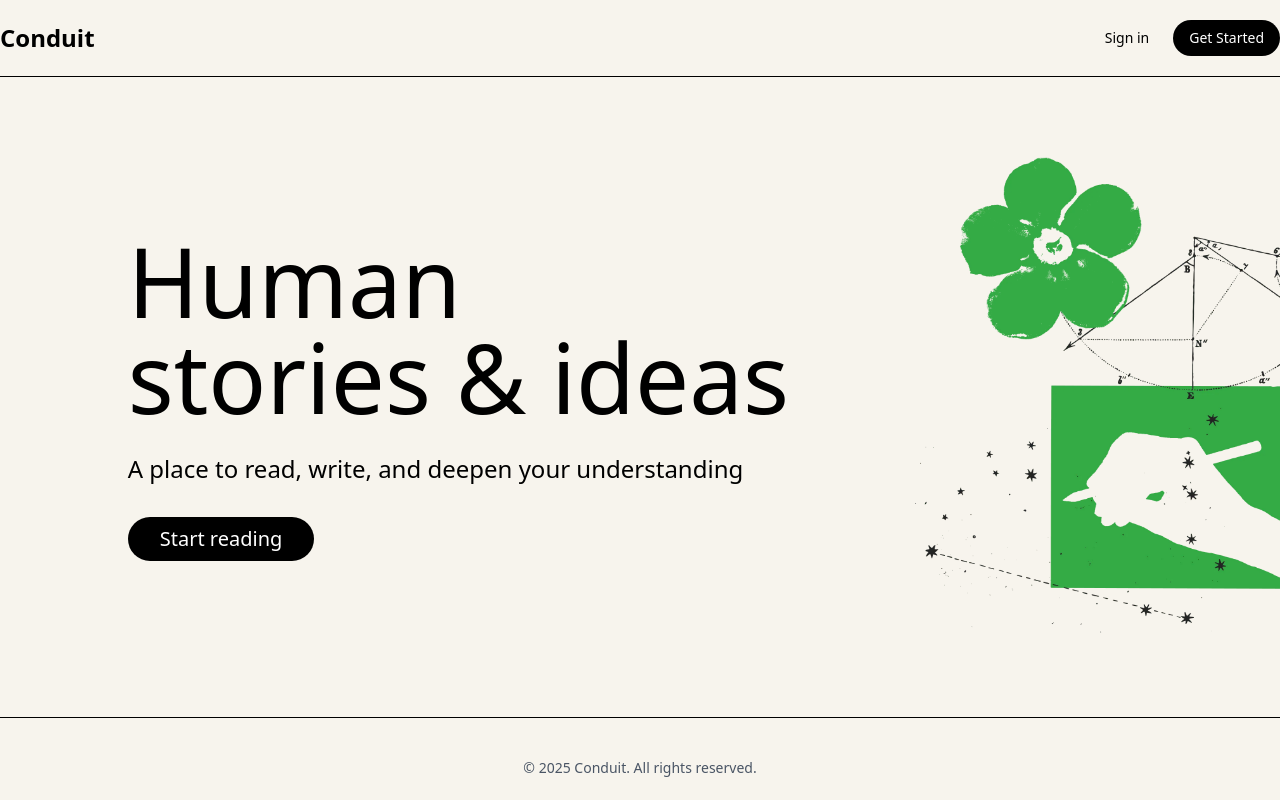
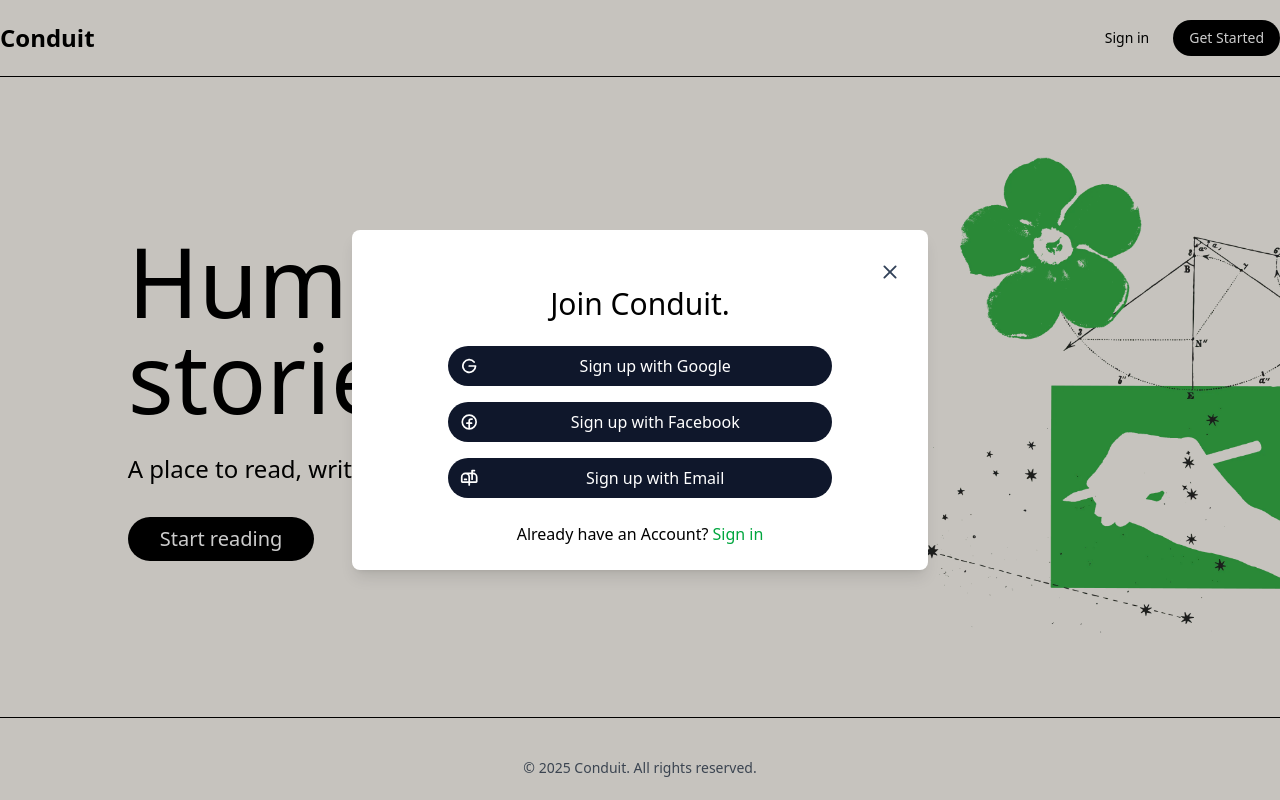
Before and after one commit to rizkythegreat/conduit, a React (Vite) app: page / in a window 1280 px wide. Both pictures are taken after a click on the button "Get Started". Built offline with nearby package versions, Linux system fonts and the light colour scheme.

Commit message:
fix: function modal

```diff
--- a/src/App.jsx
+++ b/src/App.jsx
@@ -10,9 +10,23 @@
 function App() {
   const [loggedIn, setLoggedIn] = useState(localStorage.getItem('token') ? true : false);
   const [authAction, setAuthAction] = useState(false);
+  const [animation, setAnimation] = useState('');
+  const handleOpenModalRegister = () => {
+    setAnimation('animate-fadeIn');
+    setAuthAction(true);
+  };
   return (
     <Router>
-      <AuthContext value={{ loggedIn, setLoggedIn, authAction, setAuthAction }}>
+      <AuthContext
+        value={{
+          loggedIn,
+          setLoggedIn,
+          authAction,
+          setAuthAction,
+          animation,
+          handleOpenModalRegister,
+          setAnimation
+        }}>
         <Routes>
           <Route path="/" element={<LoginPage />} />
           <Route path="/*">
--- a/src/components/molecules/DialogLogin.jsx
+++ /dev/null
@@ -1,7 +0,0 @@
-import React from 'react';
-
-function DialogLogin() {
-  return <div>DialogLogin</div>;
-}
-
-export default DialogLogin;
--- /dev/null
+++ b/src/components/molecules/DialogRegister.jsx
@@ -0,0 +1,54 @@
+import React from 'react';
+import { X, GoogleLogoIcon, FacebookLogoIcon, MailboxIcon } from '@phosphor-icons/react';
+import Box from '../atom/Box';
+import { Link } from 'react-router-dom';
+
+function DialogRegister({ animation, handleClose }) {
+  const signUpWith = [
+    {
+      name: 'Google',
+      text: 'Sign up with Google',
+      icon: GoogleLogoIcon
+    },
+    {
+      name: 'Facebook',
+      text: 'Sign up with Facebook',
+      icon: FacebookLogoIcon
+    },
+    {
+      name: 'Email',
+      text: 'Sign up with Email',
+      icon: MailboxIcon
+    }
+  ];
+  return (
+    <>
+      <div className="fixed inset-0 z-50 flex items-center justify-center bg-black/20">
+        <div className={`bg-white rounded-lg shadow-lg p-6 w-full max-w-xl transform ${animation}`}>
+          <h2 className="text-3xl flex items-center justify-center mb-4 mt-8">Join Conduit.</h2>
+          {signUpWith?.map((item, index) => (
+            <Box key={index} className="max-w-sm flex flex-col mx-auto">
+              <button className="py-2 transition-btn flex items-center text-white my-2 bg-slate-900 hover:bg-slate-700 rounded-full">
+                <item.icon className="w-5 h-5 ml-3" weight="bold" />
+                <p className="w-full font-thin">{item.text}</p>
+              </button>
+            </Box>
+          ))}
+          <Box className="flex items-center justify-center mt-4">
+            <p>Already have an Account?</p>
+            <Link className="ml-1 text-green-600 hover:text-green-900 transition-btn" to="/login">
+              Sign in
+            </Link>
+          </Box>
+          <button
+            onClick={handleClose}
+            className="absolute transition-btn right-5 top-6 rounded-full p-2 text-slate-700 hover:text-white hover:bg-gray-700">
+            <X className="w-5 h-5" weight="bold" />
+          </button>
+        </div>
+      </div>
+    </>
+  );
+}
+
+export default DialogRegister;
--- a/src/components/templates/Hero.jsx
+++ b/src/components/templates/Hero.jsx
@@ -1,7 +1,9 @@
-import React from 'react';
+import React, { useContext } from 'react';
 import Box from '../atom/Box';
+import AuthContext from '@/context/AuthContext';
 
 function Hero() {
+  const { handleOpenModalRegister } = useContext(AuthContext);
   return (
     <>
       <Box className="flex justify-end mx-auto h-[80vh]">
@@ -13,7 +15,9 @@
             <p className="text-2xl mt-4">A place to read, write, and deepen your understanding</p>
           </Box>
           <Box>
-            <button className="px-8 py-2 text-xl rounded-full hover:cursor-pointer bg-black text-white">
+            <button
+              onClick={() => handleOpenModalRegister()}
+              className="px-8 py-2 text-xl rounded-full hover:bg-gray-800 transition-btn bg-black text-white">
               Start reading
             </button>
           </Box>
--- a/src/index.css
+++ b/src/index.css
@@ -5,18 +5,35 @@
 }
 
 /* Di global CSS atau module CSS */
-.dialog-animation {
-  transition-property: opacity, transform;
-  transition-timing-function: cubic-bezier(0.4, 0, 0.2, 1);
-  transition-duration: 300ms;
+@layer utilities {
+  .transition-btn {
+    @apply transition-all duration-300 hover:cursor-pointer
   }
-
-.dialog-animation[data-state='open'] {
+  @keyframes fadeIn {
+    from {
+      opacity: 0;
+      transform: scale(0.95);
+    }
+    to {
       opacity: 1;
       transform: scale(1);
     }
-
-.dialog-animation[data-state='closed'] {
+  }
+  @keyframes fadeOut {
+    from {
+      opacity: 1;
+      transform: scale(1);
+    }
+    to {
       opacity: 0;
       transform: scale(0.95);
     }
+  }
+
+  .animate-fadeIn {
+    animation: fadeIn 0.3s ease-out forwards;
+  }
+  .animate-fadeOut {
+    animation: fadeOut 0.3s ease-out forwards;
+  }
+}
--- a/src/layouts/Header.jsx
+++ b/src/layouts/Header.jsx
@@ -8,7 +8,7 @@
 function Header() {
   const [isAuthenticated, setIsAuthenticated] = useState(false);
   const [menus, setMenus] = useState([]);
-  const { setAuthAction } = useContext(AuthContext);
+  const { handleOpenModalRegister } = useContext(AuthContext);
 
   useEffect(() => {
     setIsAuthenticated(false);
@@ -33,8 +33,8 @@
               : menus?.map((menu, index) =>
                   menu?.name === 'Get Started' ? (
                     <button
-                      onClick={() => setAuthAction(true)}
-                      className="rounded-full hover:cursor-pointer px-4 py-2 text-white text-sm bg-black hover:bg-gray-800 transition-all duration-300"
+                      onClick={() => handleOpenModalRegister()}
+                      className="rounded-full px-4 py-2 text-white text-sm bg-black hover:bg-gray-800 transition-btn"
                       key={index}>
                       {menu.name}
                     </button>
--- a/src/pages/LoginPage.jsx
+++ b/src/pages/LoginPage.jsx
@@ -1,33 +1,25 @@
 import Layout from '../layouts/Layout';
-import { useContext } from 'react';
+import { useContext, useEffect, useState } from 'react';
 import AuthContext from '../context/AuthContext';
 import Hero from '@/components/templates/Hero';
+import DialogLogin from '@/components/molecules/DialogRegister';
 
 function LoginPage() {
-  const { authAction, setAuthAction } = useContext(AuthContext);
+  const { authAction, setAuthAction, animation, setAnimation } = useContext(AuthContext);
+
+  const handleClose = () => {
+    setAnimation('animate-fadeOut');
+    setTimeout(() => {
+      setAuthAction(false);
+      setAnimation('');
+    }, 300);
+  };
+
+  useEffect(() => {}, [authAction]);
   return (
     <Layout>
       <Hero />
-      {/* <DialogLogin open={authAction} setOpen={setAuthAction} title="Welcome Back.">
-        <Box className={'flex flex-col gap-y-3 mb-8'}>
-          <Box className="flex items-center justify-center">
-            <Button type="button" className="hover:bg-gray-200 border rounded-full px-12 py-2">
-              <Box className="flex gap-3">
-                <GoogleLogoIcon className="w-6 h-6" />
-                Sign in With Google
-              </Box>
-            </Button>
-          </Box>
-          <Box className="flex items-center justify-center">
-            <Button type="button" className="hover:bg-gray-200 border rounded-full px-10 py-2">
-              <Box className="flex gap-3">
-                <FacebookLogoIcon className="w-6 h-6" />
-                Sign in With Facebook
-              </Box>
-            </Button>
-          </Box>
-        </Box>
-      </DialogLogin> */}
+      {authAction && <DialogLogin animation={animation} handleClose={handleClose} />}
     </Layout>
   );
 }
```
Lines whose indentation alone changed are shown as unchanged.
